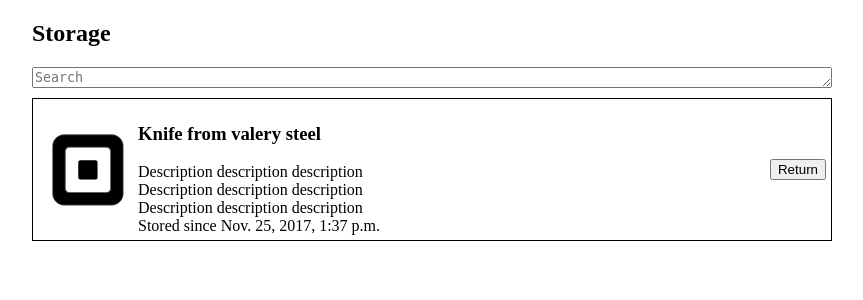
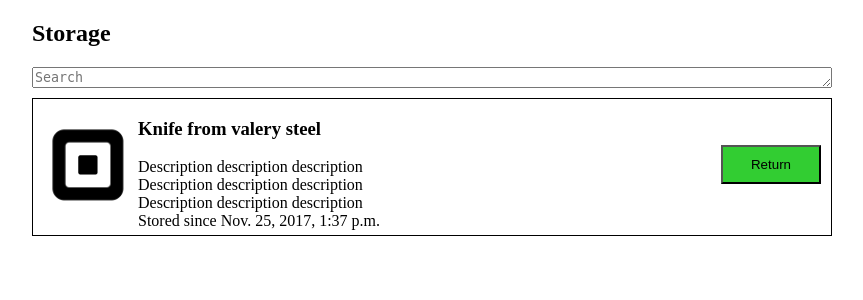
Before and after one commit to rikachka/SunAndRent, a Django app: page /things/catalogue_stored in a window 1280 px wide. Shown: the part 36-336 px from the top of the page, without its empty margins (208-1071 px from the left). Run offline with Django 3.2, Linux system fonts and the light colour scheme; data comes from the database, SQL or seed files in the repository.

Commit message:
Styled stored items

```diff
--- a/things/templates/things/catalogue_item.html
+++ b/things/templates/things/catalogue_item.html
@@ -16,7 +16,16 @@
             .item {
                 border: 1px solid black;
                 margin: 10px 0;
-                padding: 5px;
+                padding: 0 10px 5px 5px;
+            }
+            .item-button {
+                width: 100px;
+                padding: 10px;
+                background-color: limegreen;
+            }
+            .item-button:active {
+                background-color: forestgreen;
+                border: 0 !important;
             }
         </style>
 </head>
@@ -35,7 +44,7 @@
                 </div>
                 <div>Stored since {{ item.start_date }}</div>
             </div>
-            <div><button>Return</button></div>
+            <div><button class="item-button">Return</button></div>
         </div>
     </div>
 </body>
```
